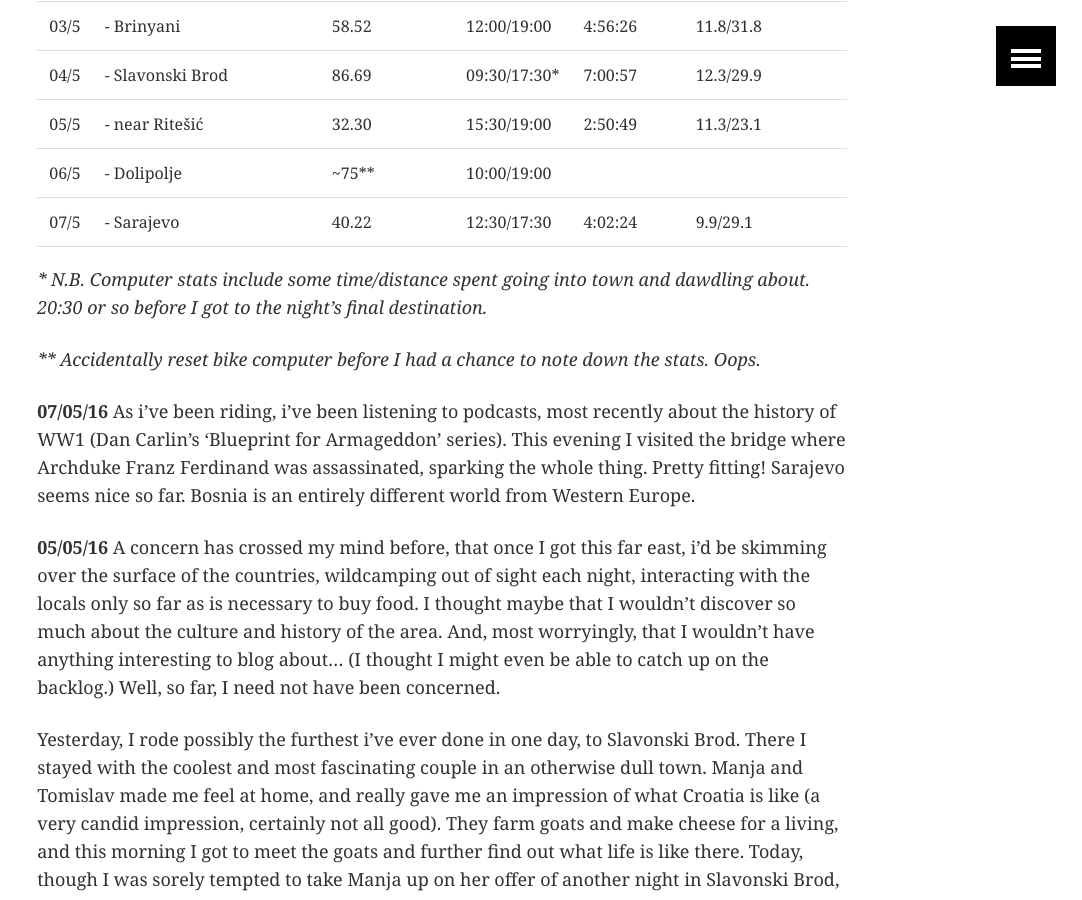
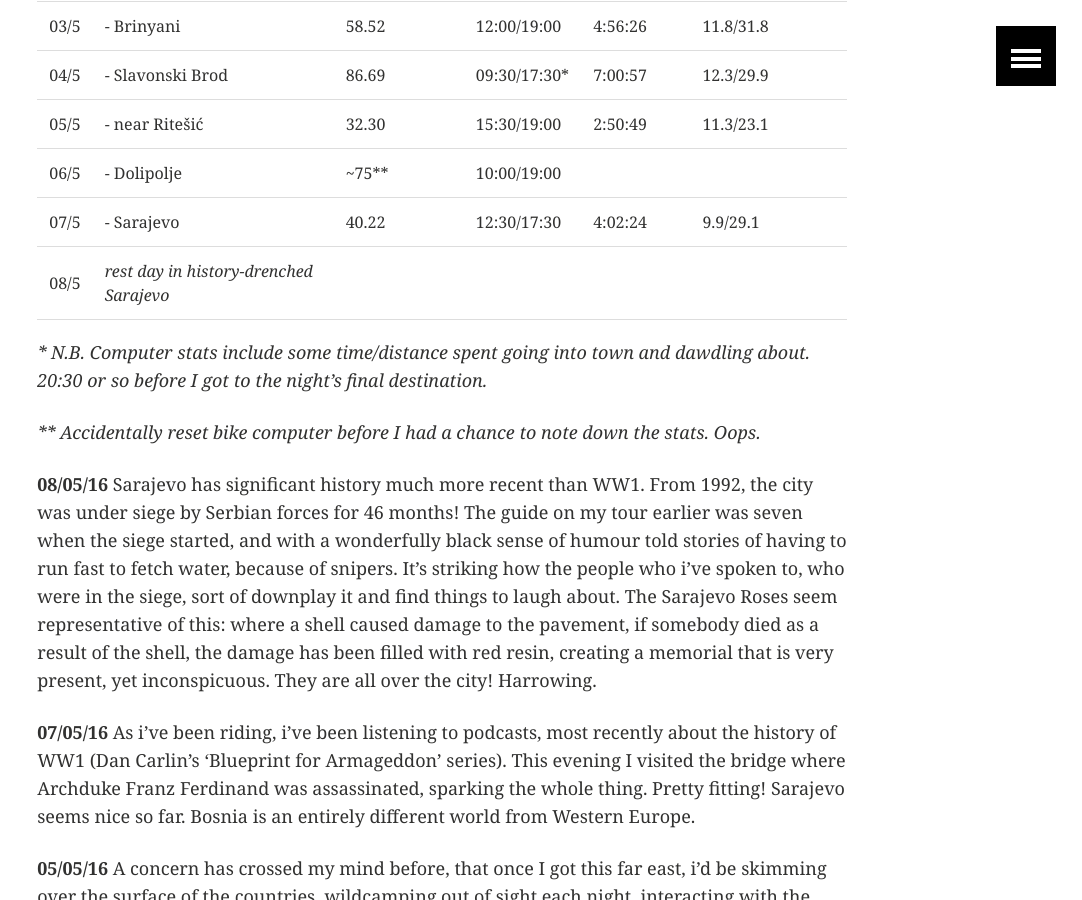
Before and after one commit to ArthurStart/git-blog, a Jekyll site: the page built from _posts/touring/2016-03-24-Quick-Update.md, in a window 1280 px wide and 900 px high, scrolled down 797 px. Shown: the whole window, without its empty margins (198-1280 px from the left). Built offline with Jekyll 4.4.1, drawn with Linux system fonts in a browser that asks for light colours; comment, search, counter and statistics services are not loaded.

Commit message:
Update 2 from Sarajevo

```diff
--- a/_posts/touring/2016-03-24-Quick-Update.md
+++ b/_posts/touring/2016-03-24-Quick-Update.md
@@ -25,10 +25,14 @@ Days 36 to the present, on the road.
 | 05/5 | - near Ritešić  | 32.30 | 15:30/19:00 | 2:50:49 | 11.3/23.1 |
 | 06/5 | - Dolipolje     | ~75** | 10:00/19:00 |         |           |
 | 07/5 | - Sarajevo      | 40.22 | 12:30/17:30 | 4:02:24 |  9.9/29.1 |
+| 08/5 | *rest day in history-drenched Sarajevo* |
 
 *\* N.B. Computer stats include some time/distance spent going into town and dawdling about. 20:30 or so before I got to the night's final destination.*
 
 *\*\* Accidentally reset bike computer before I had a chance to note down the stats. Oops.*
+
+**08/05/16**
+Sarajevo has significant history much more recent than WW1. From 1992, the city was under siege by Serbian forces for 46 months! The guide on my tour earlier was seven when the siege started, and with a wonderfully black sense of humour told stories of having to run fast to fetch water, because of snipers. It's striking how the people who i've spoken to, who were in the siege, sort of downplay it and find things to laugh about. The Sarajevo Roses seem representative of this: where a shell caused damage to the pavement, if somebody died as a result of the shell, the damage has been filled with red resin, creating a memorial that is very present, yet inconspicuous. They are all over the city! Harrowing.
 
 **07/05/16**
 As i've been riding, i've been listening to podcasts, most recently about the history of WW1 (Dan Carlin's 'Blueprint for Armageddon' series). This evening I visited the bridge where Archduke Franz Ferdinand was assassinated, sparking the whole thing. Pretty fitting! Sarajevo seems nice so far. Bosnia is an entirely different world from Western Europe.
```
